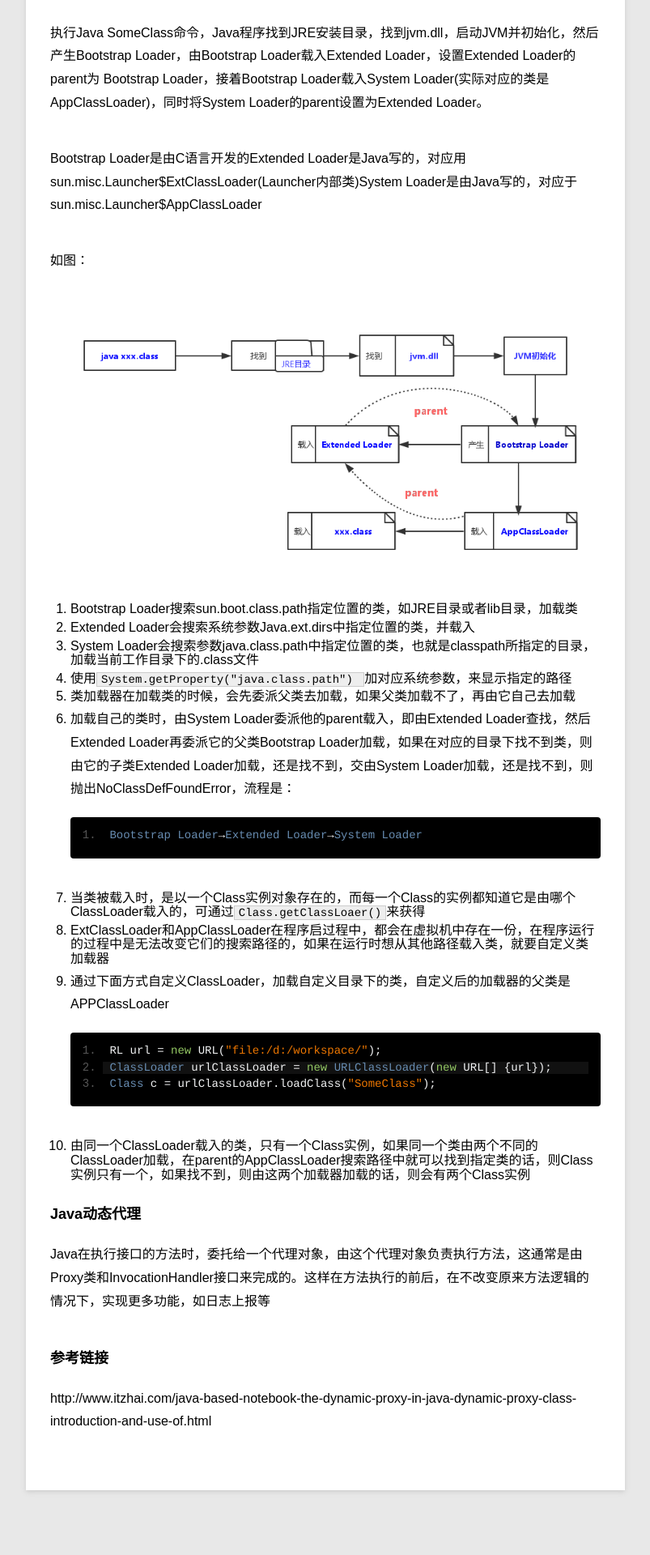
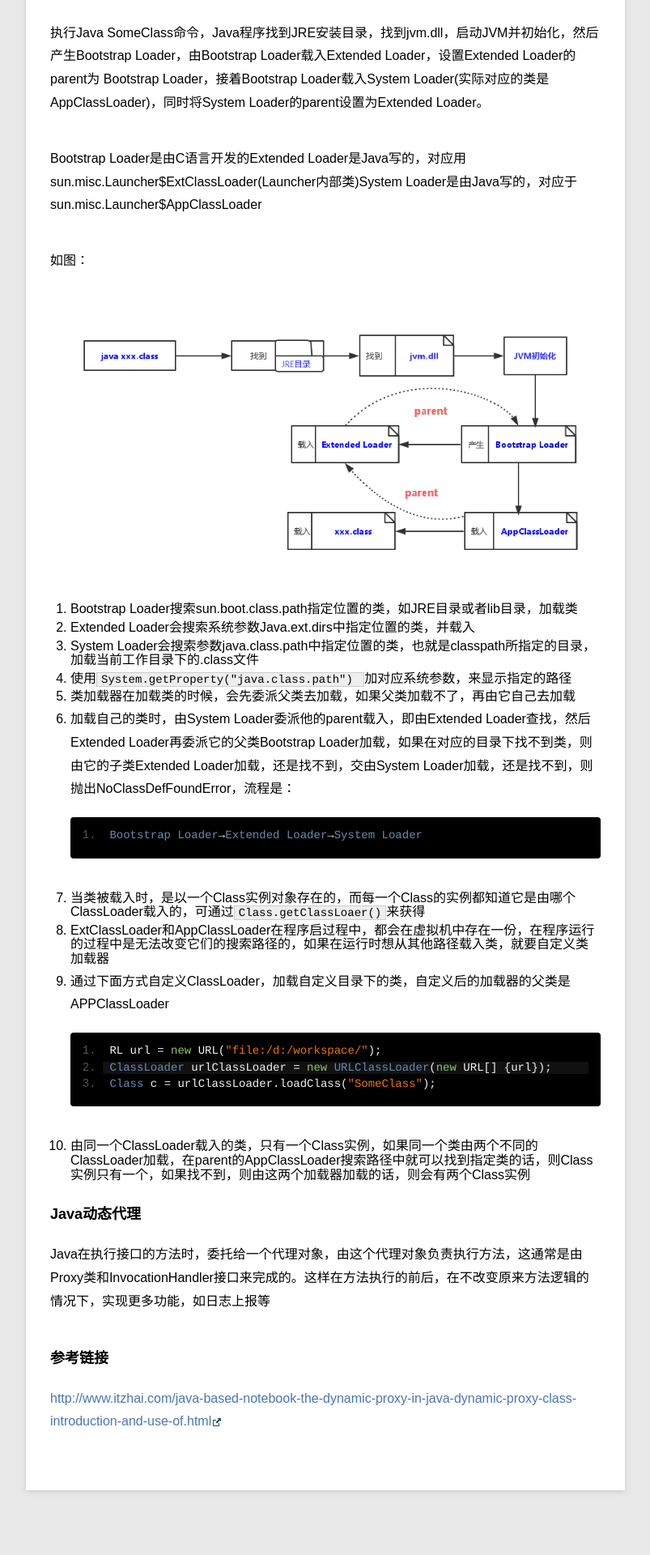
Before and after one commit to zuoqx/zuoqx.github.com, a Jekyll site: the page built from _posts/blog/2016-05-11-Java反射.md, in a window 1280 px wide. Shown: the part 927-2847 px from the top of the page at 81% size, without its empty margins (78-881 px from the left). Built offline with Jekyll 4.4.1, drawn with Linux system fonts in a browser that asks for light colours; comment, search, counter and statistics services are not loaded.

Commit message:
Update 2016-05-11-Java反射.md
update post content

```diff
--- a/_posts/blog/2016-05-11-Java反射.md
+++ b/_posts/blog/2016-05-11-Java反射.md
@@ -61,4 +61,4 @@
 Java在执行接口的方法时，委托给一个代理对象，由这个代理对象负责执行方法，这通常是由Proxy类和InvocationHandler接口来完成的。这样在方法执行的前后，在不改变原来方法逻辑的情况下，实现更多功能，如日志上报等
 
 ### 参考链接
-http://www.itzhai.com/java-based-notebook-the-dynamic-proxy-in-java-dynamic-proxy-class-introduction-and-use-of.html
+<http://www.itzhai.com/java-based-notebook-the-dynamic-proxy-in-java-dynamic-proxy-class-introduction-and-use-of.html>
```
